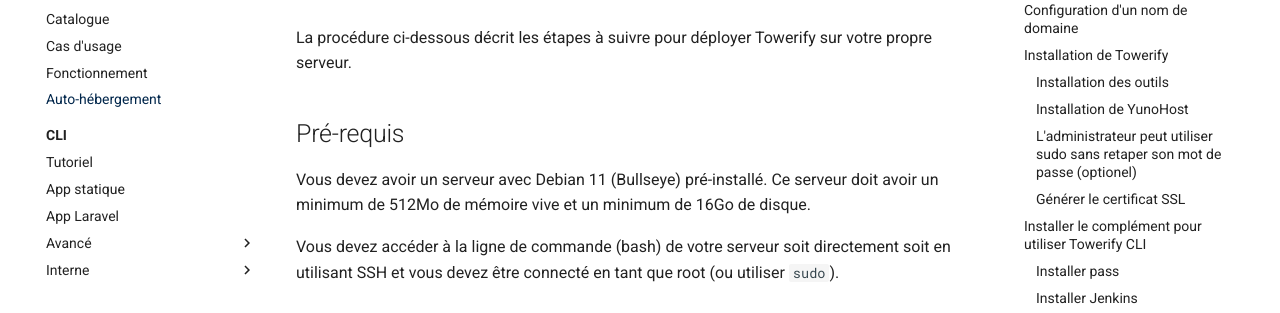
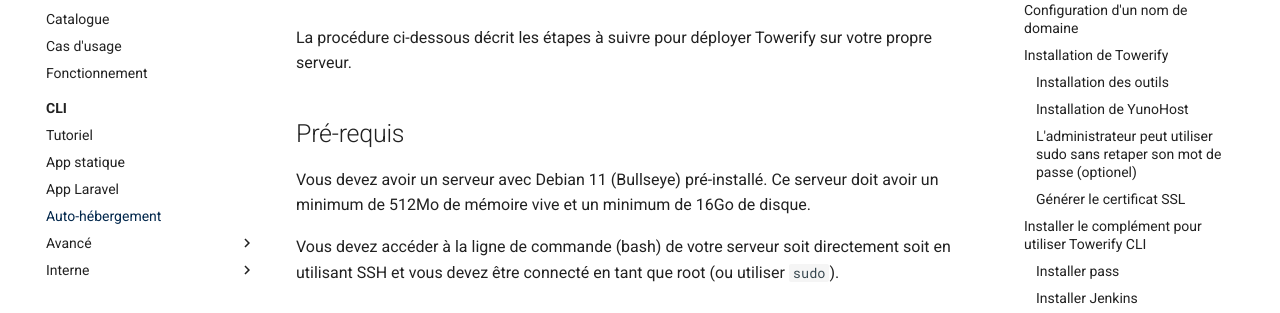
Before and after one commit to computablefacts/towerify-docs, an MkDocs documentation site: the page built from docs/cli/self-hosting.md, in a window 1280 px wide. Shown: the part 155-468 px from the top of the page. Built offline with MkDocs 1.6.1 and Material for MkDocs 9.7.7, drawn with Linux system fonts in a browser that asks for light colours; part of the change alters nothing that is shown.

```diff
--- a/mkdocs.yml
+++ b/mkdocs.yml
@@ -10,12 +10,12 @@ nav:
       - Catalogue: cloud/catalog.md
       - Cas d'usage: cloud/use-case.md
       - Fonctionnement: cloud/how-it-works.md
-      - Auto-hébergement: self-hosting.md
   - CLI:
     - Accueil: cli/index.md
     - Tutoriel: cli/tutorial.md
     - App statique: cli/app-static.md
     - App Laravel: cli/app-laravel.md
+    - Auto-hébergement: cli/self-hosting.md
     - Avancé:
       - Environnements: cli/avance/environments.md
       - Secrets: cli/avance/secrets.md
```
Also changed, not shown: docs/cli/self-hosting.md (renamed from docs/self-hosting.md).
